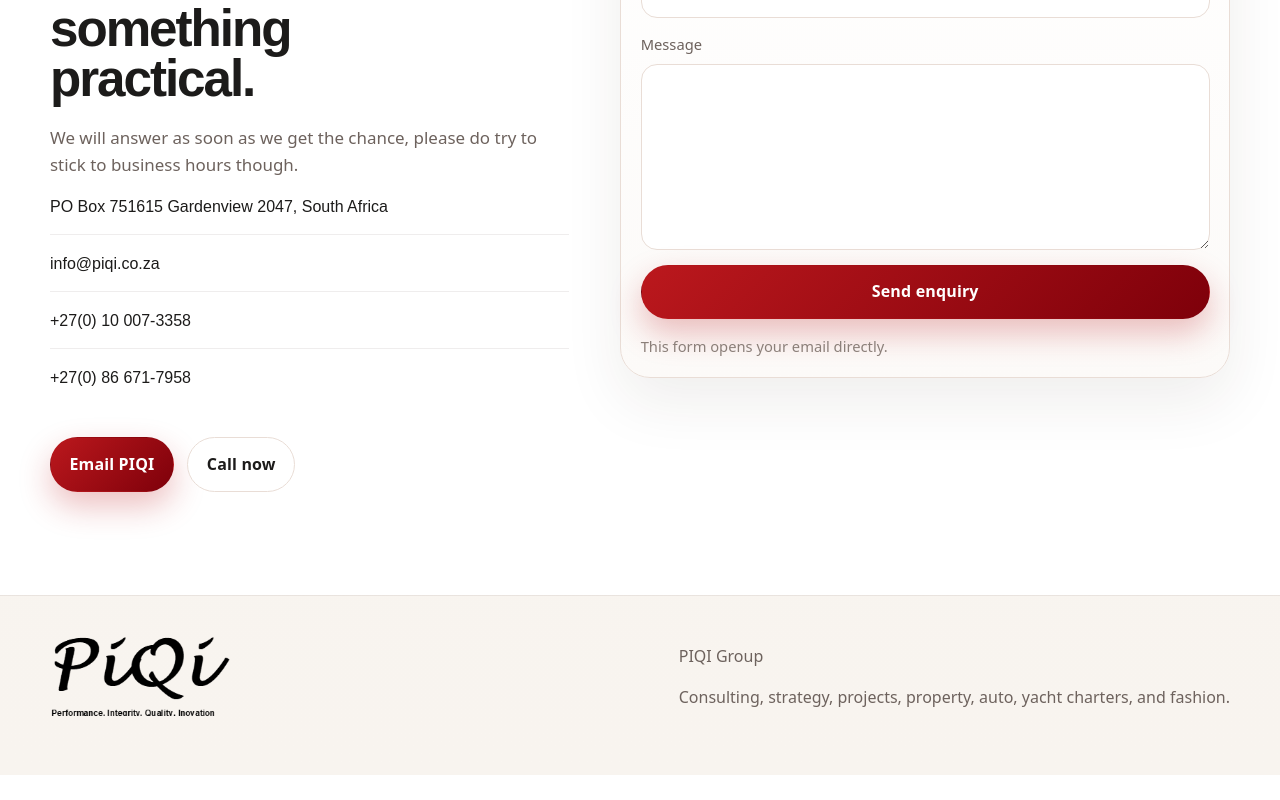
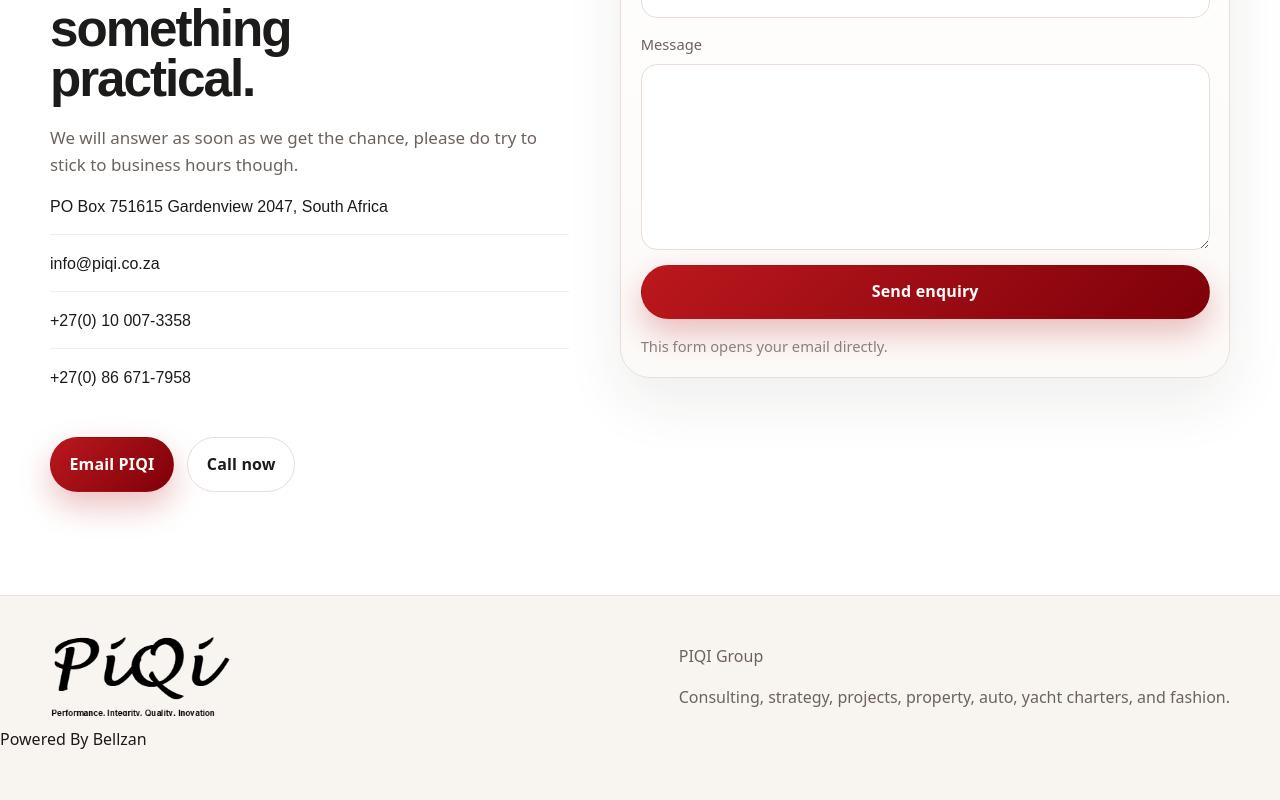
Before and after one commit to Bellzan-labs/PIQI, a Next.js app: page / in a window 1280 px wide. Shown: the part 9027-9827 px from the top of the page. Before the commit the page ends 9802 px from the top, so only its background shows below. Built offline with nearby package versions, Linux system fonts and the light colour scheme; a web font is replaced by a local one.

Commit message:
fix: clean up whitespace and improve formatting in HomePage component

```diff
--- a/app/page.tsx
+++ b/app/page.tsx
@@ -429,38 +429,26 @@ export default function HomePage() {
 
           <div className="motion-grid">
             <article className="motion-card reveal">
-              <div className="motion-panel motion-panel-lottie">
-
-              </div>
+              <div className="motion-panel motion-panel-lottie"></div>
               <div className="motion-copy">
                 <h3>Strategy in motion</h3>
-                <p>
-                  fill this in
-                </p>
+                <p>fill this in</p>
               </div>
             </article>
 
             <article className="motion-card reveal delay-1">
-              <div className="motion-panel motion-panel-lottie">
-
-              </div>
+              <div className="motion-panel motion-panel-lottie"></div>
               <div className="motion-copy">
                 <h3>Office rhythm</h3>
-                <p>
-                  fill this in
-                </p>
+                <p>fill this in</p>
               </div>
             </article>
 
             <article className="motion-card motion-card-shapes reveal delay-2">
-              <div className="business-scene" aria-hidden="true">
-
-              </div>
+              <div className="business-scene" aria-hidden="true"></div>
               <div className="motion-copy">
                 <h3>when</h3>
-                <p>
-                  fill this in
-                </p>
+                <p>fill this in</p>
               </div>
             </article>
           </div>
@@ -606,6 +594,7 @@ export default function HomePage() {
             </p>
           </div>
         </div>
+        Powered By Bellzan
       </footer>
     </main>
   );
```
Lines whose indentation alone changed are shown as unchanged.
